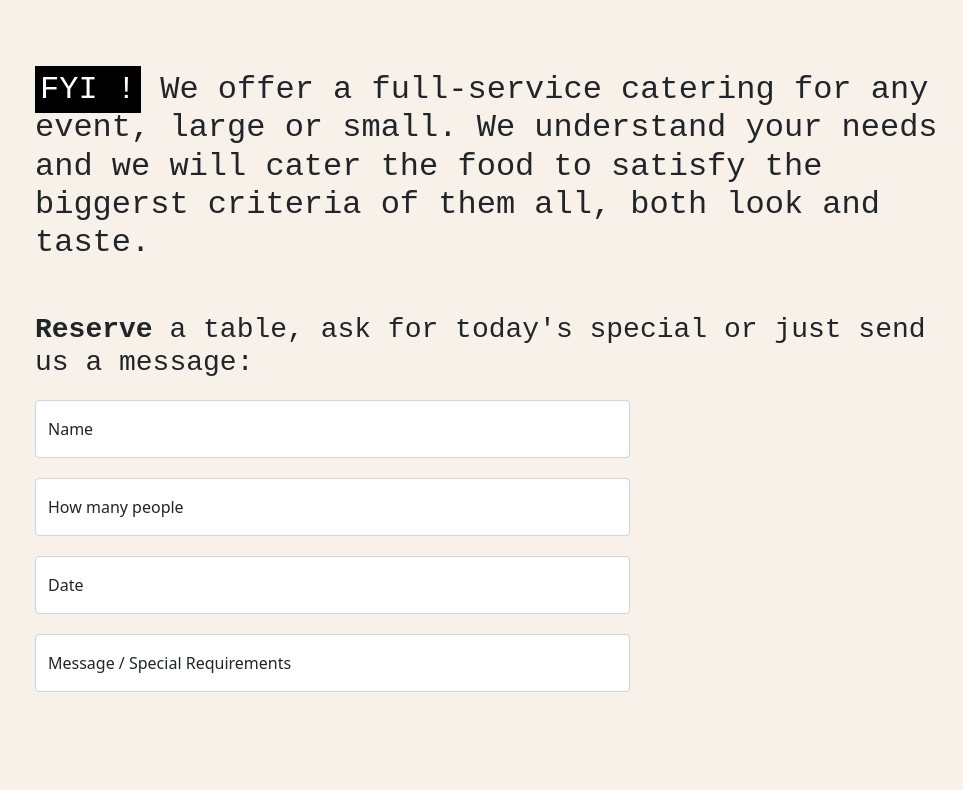
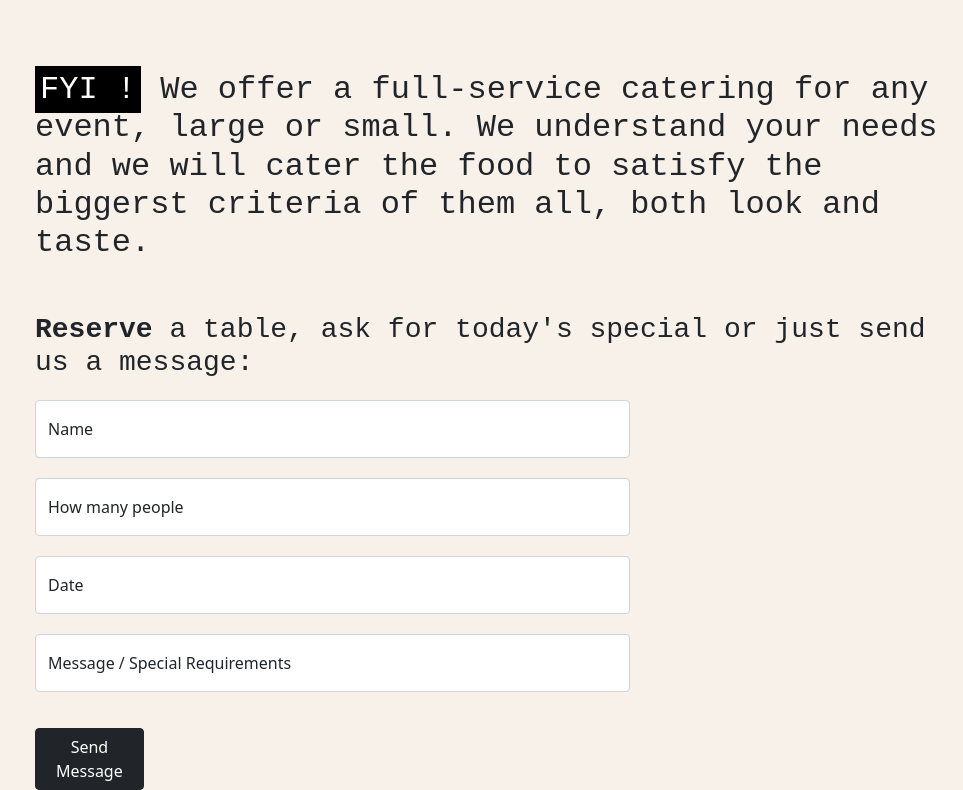
Before and after one commit to MatheusReusch/Coffee-Shop, a plain HTML site: page index.html in a window 1280 px wide. Shown: the part 6240-7030 px from the top of the page, without its empty margins (317-1280 px from the left). Before the commit the page ends 6948 px from the top, so only its background shows below. Drawn offline with nearby package versions, Linux system fonts and the light colour scheme.

Commit message:
Coffee Shop

```diff
--- a/index.html
+++ b/index.html
@@ -86,7 +86,7 @@
         <label for="floatingInput">Name</label>
       </div>
       <div id="namesenha" class="form-floating">
-        <input type="password" class="form-control" id="floatingPassword" placeholder="Password">
+        <input type="text" class="form-control" id="floatingPassword" placeholder="Password">
         <label for="floatingPassword">How many people</label>
       </div>
       <div id="namesenha" class="form-floating mb-3">
@@ -97,6 +97,7 @@
         <input type="email" class="form-control campo" id="floatingInput" placeholder="Message / Special Requirements">
         <label for="floatingInput">Message / Special Requirements</label>
       </div>
+      <button id="namesenha2" type="button" class="btn btn-dark">Send Message</button>
     </main>
 
     <script
--- a/style.css
+++ b/style.css
@@ -205,5 +205,13 @@ body {
 #namesenha {
     margin-left: 27.5%;
     margin-top: 20px;
-    width: 46.5%;
+   width: 46.5%;
+    height: 140%;
 }
+
+#namesenha2 {
+    margin-left: 27.5%;
+    margin-top: 20px;
+    width: 8.5%;
+    height: 140%;
+}
```
